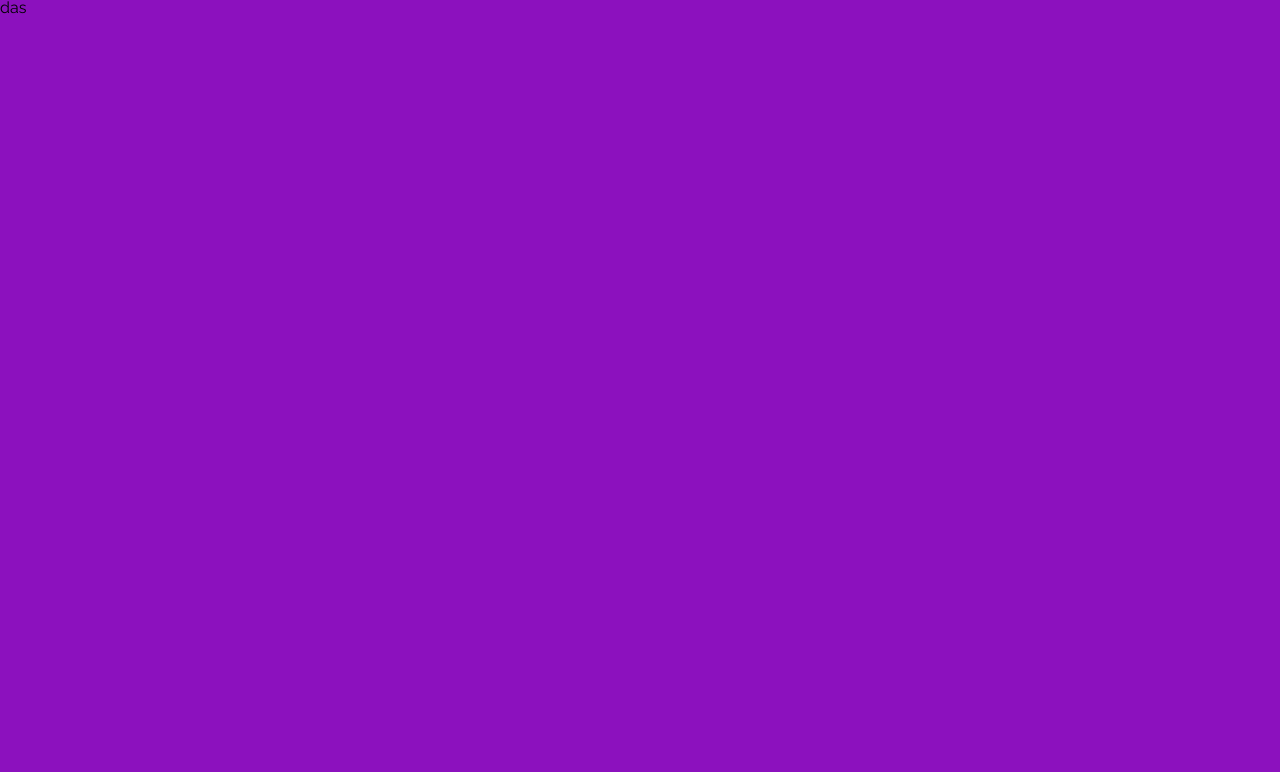
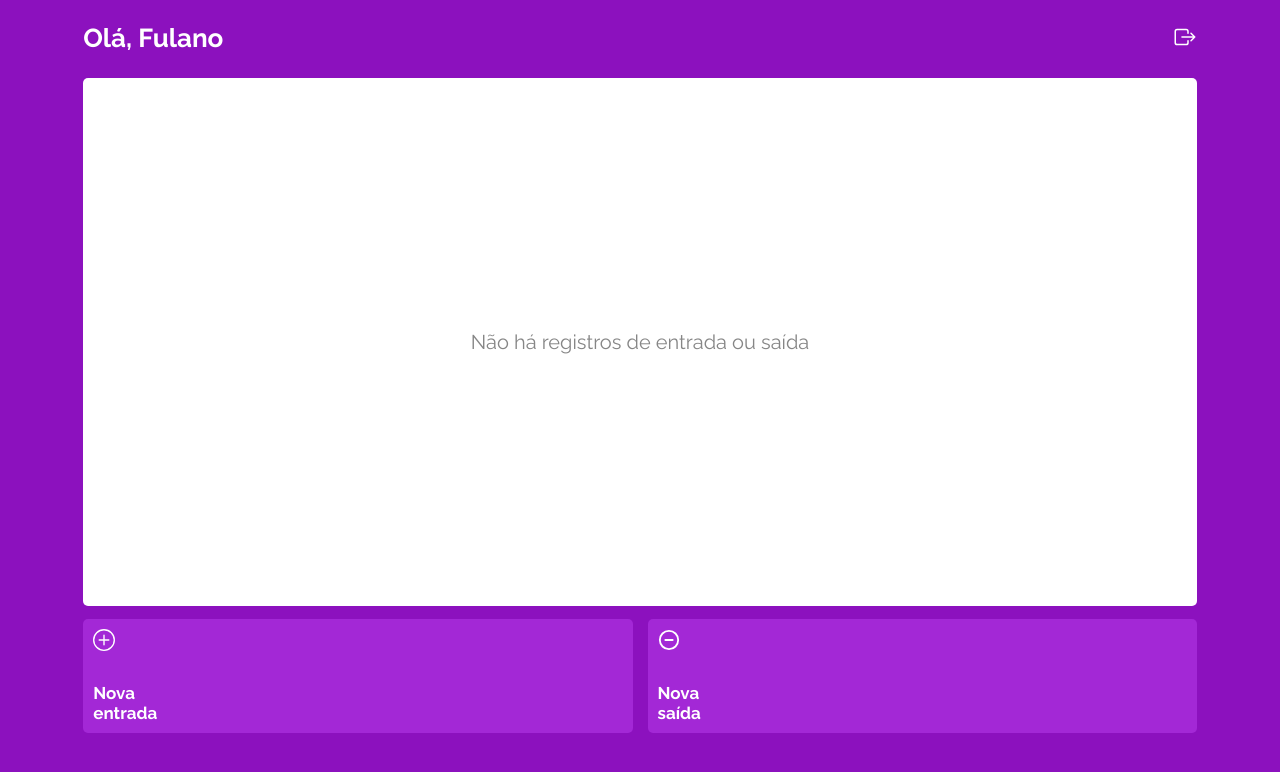
Before and after one commit to mateusnobre/14_mywallet, a React (Create React App) app: page /home in a window 1280 px wide. Shown: the top 772 px of the page. Built offline with nearby package versions, Linux system fonts and the light colour scheme; the HTML template or start-up script is replaced by a standard one; a web font is replaced by a local one.

Commit message:
Transactions Feed frontend

```diff
--- /dev/null
+++ b/src/components/Bottom.js
@@ -0,0 +1,24 @@
+import NewTransactionButton from './NewTransactionButton'
+import styled from 'styled-components'
+
+export default function Bottom(){
+    return(
+        <BottomBox>
+            <NewTransactionButton text='entrada' signal='+'/>
+            <NewTransactionButton text='saída' signal='-'/>
+        </BottomBox>
+    )
+}
+
+const BottomBox = styled.div`
+    display: flex;
+    justify-content: space-between;
+    width: 87%;
+    margin-top: 13px;
+    margin-bottom: 16px;
+    > * {
+        &:not(:first-child) {
+        margin-left: 15px;
+        }
+    }
+`
--- a/src/components/Header.js
+++ b/src/components/Header.js
@@ -0,0 +1,24 @@
+import styled from 'styled-components'
+import { IoExitOutline } from 'react-icons/io5';
+import { Link } from 'react-router-dom'
+export default function Header(props){
+    return(
+        <HeaderBox>
+            <WelcomeText>Olá, Fulano</WelcomeText>
+            <Link to ='/login' style={{textDecoration: 'none'}}><IoExitOutline color='white'size='24px'/></Link>
+        </HeaderBox>
+        )
+}
+
+const HeaderBox = styled.div`
+    display: flex;
+    justify-content: space-between;
+    width: 87%;
+    margin-top: 25px;
+    margin-bottom: 26px;
+`
+const WelcomeText = styled.div`
+    color: white;
+    font-weight: 700;
+    font-size: 26px;
+`
--- a/src/components/NewTransactionButton.js
+++ b/src/components/NewTransactionButton.js
@@ -0,0 +1,48 @@
+import styled from 'styled-components'
+import { BsPlusCircle } from 'react-icons/bs'
+import { FiMinusCircle } from 'react-icons/fi'
+
+export default function NewTransactionButton(props){
+    if (props.text === 'entrada'){
+        return(
+            <NewTransactionButtonBox>
+                <BsPlusCircle color='white' size='22px'/>
+                <Text>
+                    <Text>Nova</Text>
+                    <Text>{props.text}</Text>
+                </Text>
+            </NewTransactionButtonBox>
+        )
+    }
+    else if (props.text === 'saída'){
+        return(
+            <NewTransactionButtonBox>
+                <FiMinusCircle color='white' size='22px'/>
+                <Text>
+                    <Text>Nova</Text>
+                    <Text>{props.text}</Text>
+                </Text>
+            </NewTransactionButtonBox>
+        )
+    }
+}
+
+const NewTransactionButtonBox = styled.div`
+    display: flex;
+    flex-direction: column;
+    justify-content: space-between;
+    width: 100%;
+    height: 114px;
+    background: #A328D6;
+    border-radius: 5px;
+    padding-left: 10px;
+    padding-top: 10px;
+    padding-bottom: 10px;
+`
+
+const Text = styled.div`
+    color: white;
+    font-size: 17px;
+    line-height: 20px;
+    font-weight: 700;
+`
--- a/src/components/TransactionFeed.js
+++ b/src/components/TransactionFeed.js
@@ -0,0 +1,22 @@
+import styled from 'styled-components'
+export default function TransactionFeed(){
+    return(
+        <TransactionFeedBox>
+            Não há registros de entrada ou saída
+        </TransactionFeedBox>
+    )
+}
+
+const TransactionFeedBox = styled.div`
+    display: flex;
+    flex-direction: column;
+    justify-content: center;
+    background-color: white;
+    line-height: 24px;
+    font-size: 20px;
+    color: #868686;
+    text-align: center;
+    width: 87%;
+    height: 66vh;
+    border-radius: 5px;
+`
--- a/src/pages/Home.js
+++ b/src/pages/Home.js
@@ -1,8 +1,21 @@
 import Header from '../components/Header'
+import TransactionFeed from '../components/TransactionFeed'
+import Bottom from '../components/Bottom'
 import styled from 'styled-components'
 
 export default function Home() {
     return(
-        'das'
+        <HomeBox>
+            <Header/>
+            <TransactionFeed/>
+            <Bottom/>
+        </HomeBox>
     )
 }
+
+const HomeBox = styled.div`
+    display: flex;
+    width: 100vw;
+    flex-direction: column;
+    align-items: center;
+`
```
